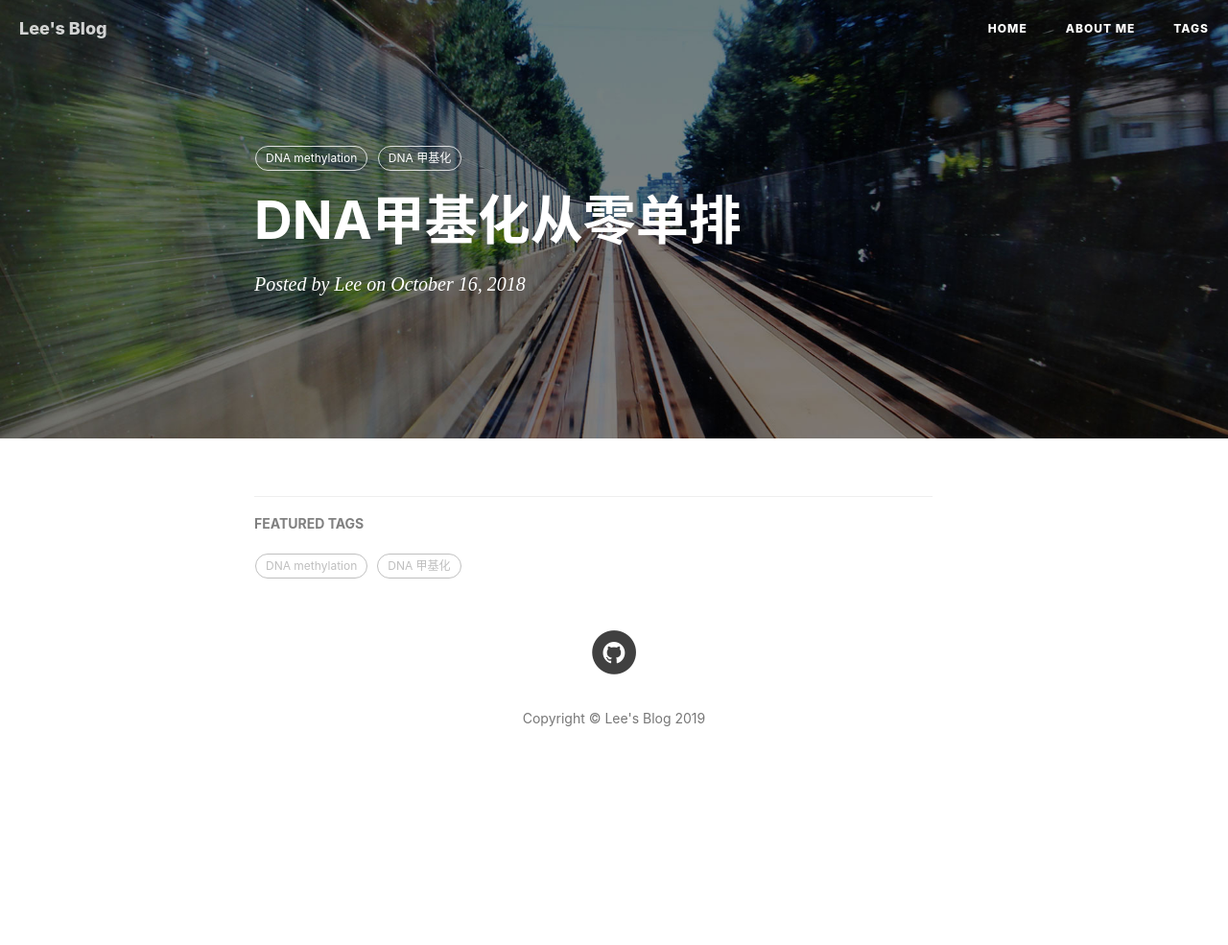
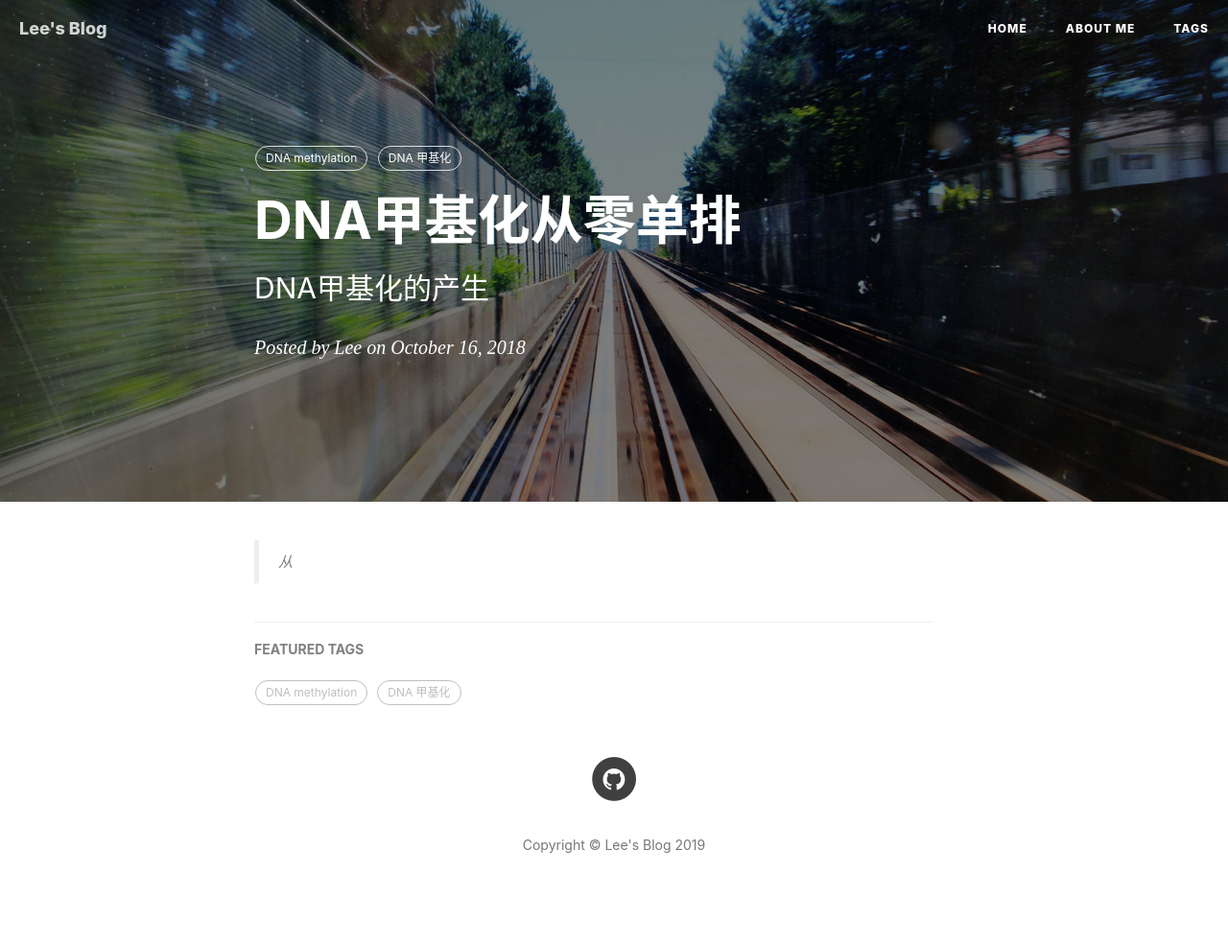
Before and after one commit to lmw123/lmw123.github.io, a Jekyll site: the page built from _posts/2018-10-16-welcome.md, in a window 1280 px wide. Shown: the whole page at 96% size. Built offline with Jekyll 4.4.1, drawn with Linux system fonts in a browser that asks for light colours; nearby versions of some CDN libraries; comment, search, counter and statistics services are not loaded; before the commit the page ends 900 px from its top, so only the background shows below that.

Commit message:
#install jekyll

```diff
--- a/_config.yml
+++ b/_config.yml
@@ -7,8 +7,6 @@ description: ""
 keyword: "Mengwei Li's Blog"
 url: "https://lmw123.github.io"
 baseurl: ""
-
-
 
 # SNS settings
 RSS: false
--- a/_posts/2018-10-16-welcome.md
+++ b/_posts/2018-10-16-welcome.md
@@ -1,7 +1,7 @@
 ---
 layout: post
 title: "DNA甲基化从零单排"
-subtitle: ""
+subtitle: "DNA甲基化的产生"
 date: 2018-10-16
 author: "Lee"
 header-img: "img/post-bg-2015.jpg"
@@ -9,3 +9,5 @@ tags:
     - DNA methylation
     - DNA 甲基化
 ---
+
+>从
```
